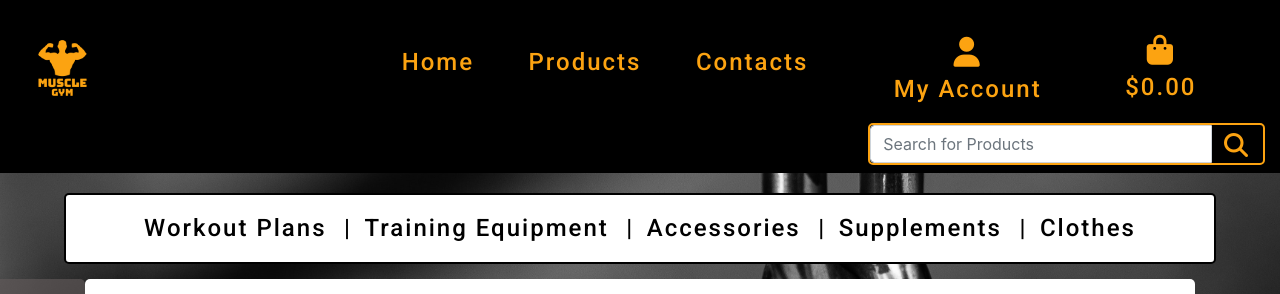
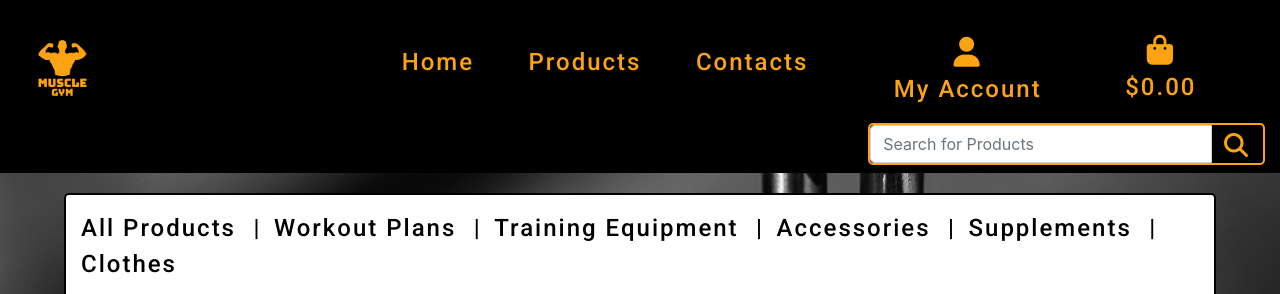
Before and after one commit to Code-Institute-Submissions/PerkunasKF-CI-MSP4-Gym_1.0, a Django app: page /products/ in a window 1280 px wide. Shown: the top 294 px of the page. Run offline with Django 3.2, Linux system fonts and the light colour scheme; data comes from the database, SQL or seed files in the repository; some libraries are stand-ins or nearby versions.

Commit message:
Add scroll back to top button. Add categories on product display and details page.

```diff
--- a/products/templates/products/products.html
+++ b/products/templates/products/products.html
@@ -5,19 +5,28 @@
 {% endblock %}
 
 {% block content %}
+
     <!-- Category bar -->
     <div class="row categories-list">
         <div class="col d-none d-md-flex justify-content-center">
             <ul class="list-inline">
-                <li class="list-inline-item"><a class="navigation-link-text-black" href="{% url 'products' %}?category=workout_plans">Workout Plans</a></li>
+                <li class="list-inline-item"><a class="navigation-link-text-black" href="{% url 'products' %}">All
+                        Products</a></li>
                 <li class="list-inline-item text-left braker navigation-link-text-black">|</li>
-                <li class="list-inline-item"><a class="navigation-link-text-black" href="{% url 'products' %}?category=training_equipment">Training Equipment</a></li>
+                <li class="list-inline-item"><a class="navigation-link-text-black"
+                        href="{% url 'products' %}?category=workout_plans">Workout Plans</a></li>
                 <li class="list-inline-item text-left braker navigation-link-text-black">|</li>
-                <li class="list-inline-item"><a class="navigation-link-text-black" href="{% url 'products' %}?category=accessories">Accessories</a></li>
+                <li class="list-inline-item"><a class="navigation-link-text-black"
+                        href="{% url 'products' %}?category=training_equipment">Training Equipment</a></li>
                 <li class="list-inline-item text-left braker navigation-link-text-black">|</li>
-                <li class="list-inline-item"><a class="navigation-link-text-black" href="{% url 'products' %}?category=supplements">Supplements</a></li>
+                <li class="list-inline-item"><a class="navigation-link-text-black"
+                        href="{% url 'products' %}?category=accessories">Accessories</a></li>
                 <li class="list-inline-item text-left braker navigation-link-text-black">|</li>
-                <li class="list-inline-item"><a class="navigation-link-text-black" href="{% url 'products' %}?category=clothes">Clothes</a></li>
+                <li class="list-inline-item"><a class="navigation-link-text-black"
+                        href="{% url 'products' %}?category=supplements">Supplements</a></li>
+                <li class="list-inline-item text-left braker navigation-link-text-black">|</li>
+                <li class="list-inline-item"><a class="navigation-link-text-black"
+                        href="{% url 'products' %}?category=clothes">Clothes</a></li>
             </ul>
         </div>
         <div class="col d-flex d-md-none justify-content-center">
@@ -31,16 +40,24 @@
             <!-- Dropdown items, product categories -->
             <div class="dropdown-menu burger-menu-items-box w-100" aria-labelledby="user-options">
                 <ul class="navigation-link-text">
-                    <li><a class="navigation-link-text" href="{% url 'products' %}?category=workout_plans">Workout Plans</a></li>
-                    <li><a class="navigation-link-text" href="{% url 'products' %}?category=training_equipment">Training Equipment</a></li>
-                    <li><a class="navigation-link-text" href="{% url 'products' %}?category=accessories">Accessories</a></li>
-                    <li><a class="navigation-link-text" href="{% url 'products' %}?category=supplements">Supplements</a></li>
+                    <li><a class="navigation-link-text" href="{% url 'products' %}">All Products</a></li>
+                    <li><a class="navigation-link-text" href="{% url 'products' %}?category=workout_plans">Workout Plans</a>
+                    </li>
+                    <li><a class="navigation-link-text" href="{% url 'products' %}?category=training_equipment">Training
+                            Equipment</a></li>
+                    <li><a class="navigation-link-text" href="{% url 'products' %}?category=accessories">Accessories</a>
+                    </li>
+                    <li><a class="navigation-link-text" href="{% url 'products' %}?category=supplements">Supplements</a>
+                    </li>
                     <li><a class="navigation-link-text" href="{% url 'products' %}?category=clothes">Clothes</a></li>
                 </ul>
             </div>
         </div>
     </div>
 
+    <!-- Product container -->
+    <div class="container">
+        <!-- Sort by price buttons -->
         <div class="row">
             <div class="col sort-buttons">
                 <ul style="list-style-type:none;">
@@ -52,7 +69,7 @@
                         </a>
                     </li>
                     <br>
-                <li  data-toggle="tooltip" data-placement="right" title="Sort by price descending">
+                    <li data-toggle="tooltip" data-placement="right" title="Sort by price descending">
                         <a href="{% url 'products' %}?sort=price&direction=desc">
                             <i class="fas fa-euro-sign"></i>
                             <i class="fas fa-chevron-down"></i>
@@ -61,20 +78,30 @@
                 </ul>
             </div>
         </div>
-
-    <!-- Product container -->
-    <div class="container">
-        <div class="card-columns card-container">
+        <div class="card-columns card-container h-100">
             {% for product in products %}
-                    <a href="{% url 'product_detail' product.id %}">
                 <div class="card product-card">
                     {% if product.image %}
+                        <a href="{% url 'product_detail' product.id %}">
                             <img src="{{ product.image.url }}" class="card-img-top" alt="{{ product.name }}">
+                        </a>
                     {% else %}
+                    <a href="{% url 'product_detail' product.id %}">
                         <img src="/media/noimage.png" class="card-img-top" alt="{{ product.name }}">
+                    </a>
                     {% endif %}
                     <div class="card-body">
                         <h5 class="card-title feuter-title-text">{{ product.name }}</h5>
+                        {% if product.category %}
+                            <div class="row">
+                                <div class="col text-right">
+                                    <br>
+                                    <a class="text-small-black" href="{% url 'products' %}?category={{ product.category.name }}"><i
+                                            class="fas fa-tag"></i>
+                                        {{ product.category.friendly_name }}</a>
+                                </div>
+                            </div>
+                        {% endif %}
                         <p class="card-text text-right text-small-black">
                             {% if product.price != 0 %}
                                 {{ product.price }} €
@@ -84,15 +111,9 @@
                         </p>
                     </div>
                 </div>
-                    </a>
             {% endfor %}
         </div>
-        </div>
+
     </div>
 
-    <script>
-        $(function () {
-            $('[data-toggle="tooltip"]').tooltip()
-        })
-    </script>
 {% endblock %}
--- a/templates/base.html
+++ b/templates/base.html
@@ -156,6 +156,31 @@
         {% endblock %}
 
     </div>
+
+    <!-- Scroll back to top button -->
+    <div id="scrol-top" class="row">
+        <div class="col text-center" onclick="topFunction()" title="Go to top">
+            <i class="fas fa-arrow-up"></i>
+        </div>
+    </div>
+
+    <script>
+        // Bootstrap script for toolrips
+        $(function () {
+            $('[data-toggle="tooltip"]').tooltip()
+        })
+
+        // Function from www.w3schools.com to return to top of the page
+        //Get the button:
+        scrolTopBtn = document.getElementById("scrot-top");
+
+        // When the user clicks on the button, scroll to the top of the document
+        function topFunction() {
+            document.body.scrollTop = 0; // For Safari
+            document.documentElement.scrollTop = 0; // For Chrome, Firefox, IE and Opera
+        }
+    </script>
+
 </body>
 
 </html>
```
Also changed, not shown: products/templates/products/product_detail.html (+8 -0 lines), static/css/base.css (+25 -2 lines). Lines whose indentation alone changed are shown as unchanged.
